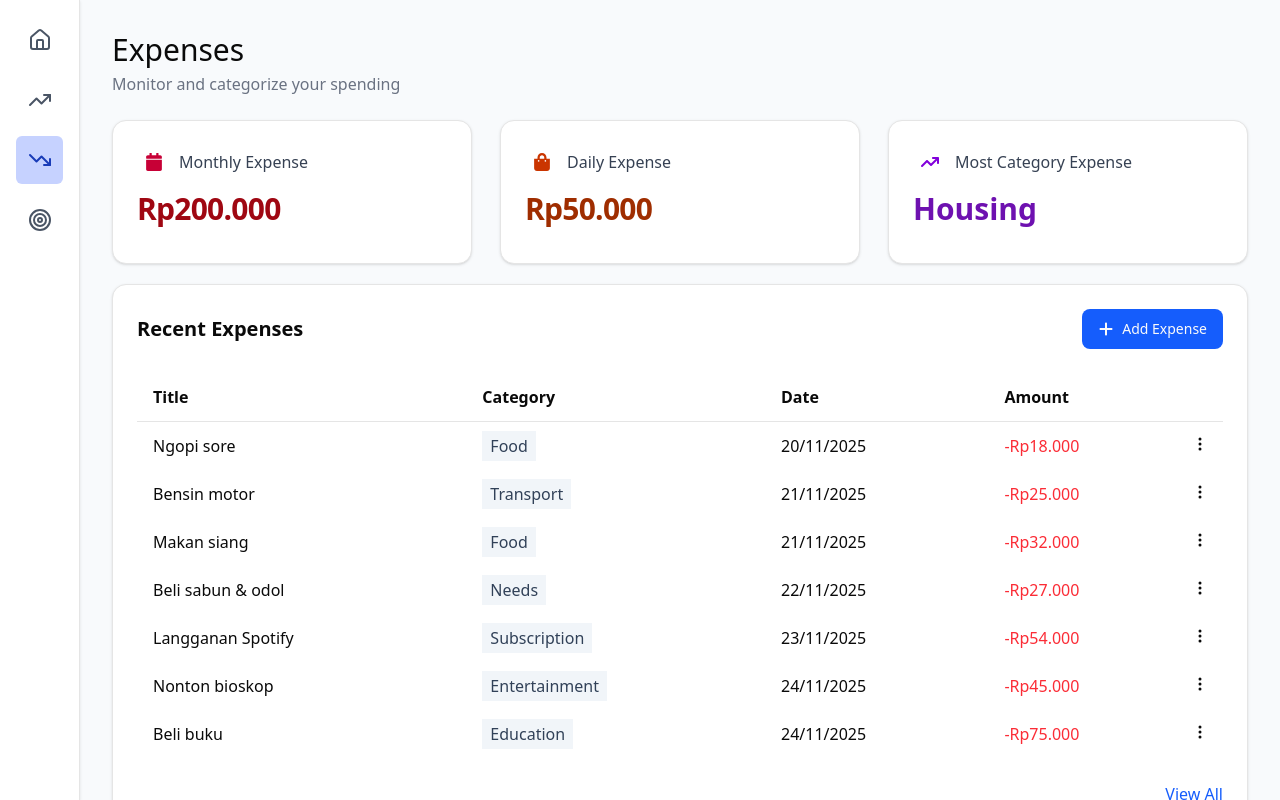
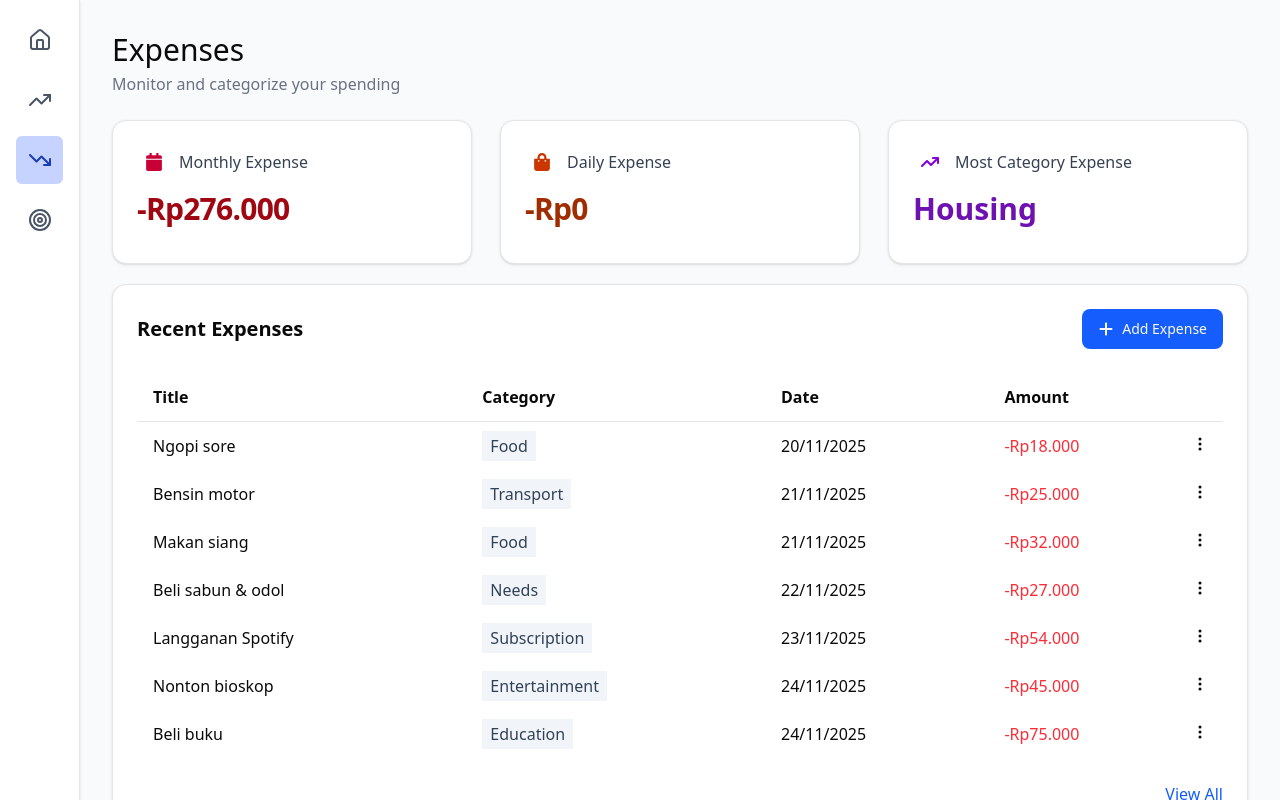
Before and after one commit to mlwy4id/FP2-PWEB-Monthly-Finance-Tracker, a React (Vite) app in the folder frontend/: page /expense in a window 1280 px wide. Built offline with nearby package versions, Linux system fonts and the light colour scheme.

Commit message:
add dynamic expense overview

```diff
--- a/frontend/src/mocks/expenseMock.js
+++ b/frontend/src/mocks/expenseMock.js
@@ -5,7 +5,7 @@ export const mockExpenses = [
     id: 'mwlmlwm',
     date: "2025-11-20",
     title: "Ngopi sore",
-    amount: "18000",
+    amount: 18000,
     wallet: "Cash",
     category: "Food",
   },
@@ -13,7 +13,7 @@ export const mockExpenses = [
     id: 'aodjwodwo',
     date: "2025-11-21",
     title: "Bensin motor",
-    amount: "25000",
+    amount: 25000,
     wallet: "OVO",
     category: "Transport",
   },
@@ -21,7 +21,7 @@ export const mockExpenses = [
     id: 'meowvmowevmwe',
     date: "2025-11-21",
     title: "Makan siang",
-    amount: "32000",
+    amount: 32000,
     wallet: "Gopay",
     category: "Food",
   },
@@ -29,7 +29,7 @@ export const mockExpenses = [
     id: 'aodmodwo',
     date: "2025-11-22",
     title: "Beli sabun & odol",
-    amount: "27000",
+    amount: 27000,
     wallet: "ShopeePay",
     category: "Needs",
   },
@@ -37,7 +37,7 @@ export const mockExpenses = [
     id: 'jiqevjeovmvewm',
     date: "2025-11-23",
     title: "Langganan Spotify",
-    amount: "54000",
+    amount: 54000,
     wallet: "Debit BCA",
     category: "Subscription",
   },
@@ -45,7 +45,7 @@ export const mockExpenses = [
     id: '0e2j2if2n',
     date: "2025-11-24",
     title: "Nonton bioskop",
-    amount: "45000",
+    amount: 45000,
     wallet: "Dana",
     category: "Entertainment",
   },
@@ -53,7 +53,7 @@ export const mockExpenses = [
     id: 'vneivjw0v',
     date: "2025-11-24",
     title: "Beli buku",
-    amount: "75000",
+    amount: 75000,
     wallet: "Debit Mandiri",
     category: "Education",
   },
--- a/frontend/src/pages/expense/components/ExpenseOverview.jsx
+++ b/frontend/src/pages/expense/components/ExpenseOverview.jsx
@@ -1,8 +1,13 @@
 import OverviewCard from "@/components/OverviewCard";
+import useExpense from "@/store/useExpenseStore";
+import { dailyRecap } from "@/utils/dailyRecap";
+import { monthlyRecap } from "@/utils/monthlyRecap";
 import { FaShoppingBag, FaCalendar } from "react-icons/fa";
 import { FaArrowTrendUp } from "react-icons/fa6";
 
 const ExpenseOverview = () => {
+  const expenses = useExpense((state) => state.expenses);
+
   return (
     <div className="flex justify-between items-center flex-wrap">
       <OverviewCard
@@ -10,7 +15,7 @@ const ExpenseOverview = () => {
         logo={<FaCalendar className="text-rose-700" size={18} />}
       >
         <p className="text-red-800 text-3xl font-semibold tracking-tight">
-          Rp200.000
+          -Rp{monthlyRecap(expenses)}
         </p>
       </OverviewCard>
 
@@ -19,7 +24,7 @@ const ExpenseOverview = () => {
         logo={<FaShoppingBag className="text-orange-700" size={18} />}
       >
         <p className="text-3xl text-orange-800 font-semibold tracking-tight">
-          Rp50.000
+          -Rp{dailyRecap(expenses)}
         </p>
       </OverviewCard>
 
--- /dev/null
+++ b/frontend/src/utils/dailyRecap.js
@@ -0,0 +1,15 @@
+import { moneyFormat } from "./moneyFormat";
+
+export const dailyRecap = (items) => {
+    const day = new Date().toISOString().split("T")[0];
+
+  const total = items.reduce((acc, item) => {
+    if (day === item.date) {
+      acc += item.amount;
+    }
+
+    return acc;
+  }, 0);
+
+  return moneyFormat(total);
+};
--- /dev/null
+++ b/frontend/src/utils/monthlyRecap.js
@@ -0,0 +1,20 @@
+import { moneyFormat } from "./moneyFormat";
+
+export const monthlyRecap = (items) => {
+  const month = new Date().getMonth() + 1;
+  const year = new Date().getFullYear();
+
+  const total = items.reduce((acc, item) => {
+    const splitItem = item.date.split("-");
+    const itemMonth = Number(splitItem[1]);
+    const itemYear = Number(splitItem[0]);
+
+    if (itemMonth == month && itemYear == year) {
+      acc += item.amount;
+    }
+
+    return acc;
+  }, 0);
+
+  return moneyFormat(total);
+};
```
